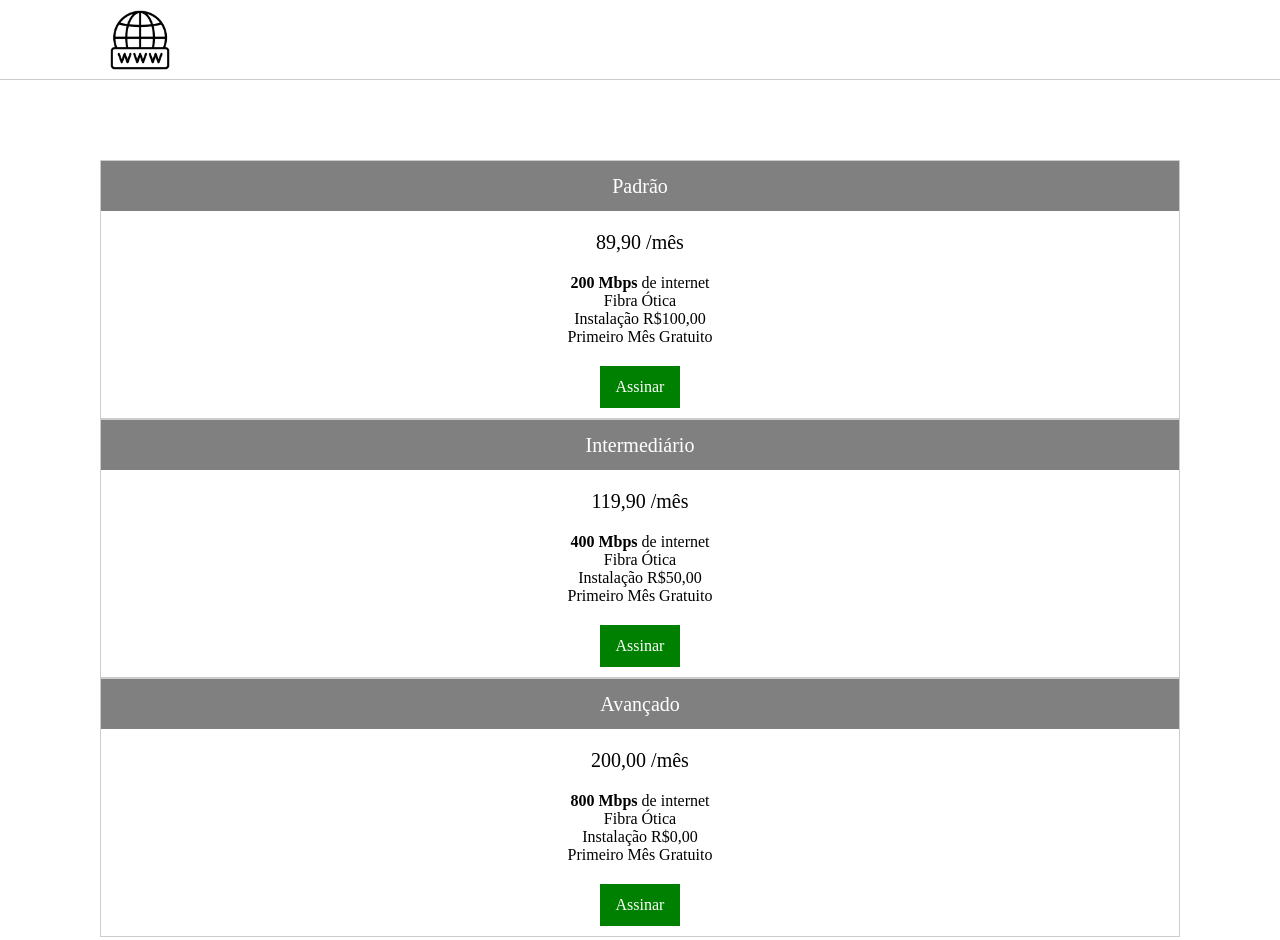
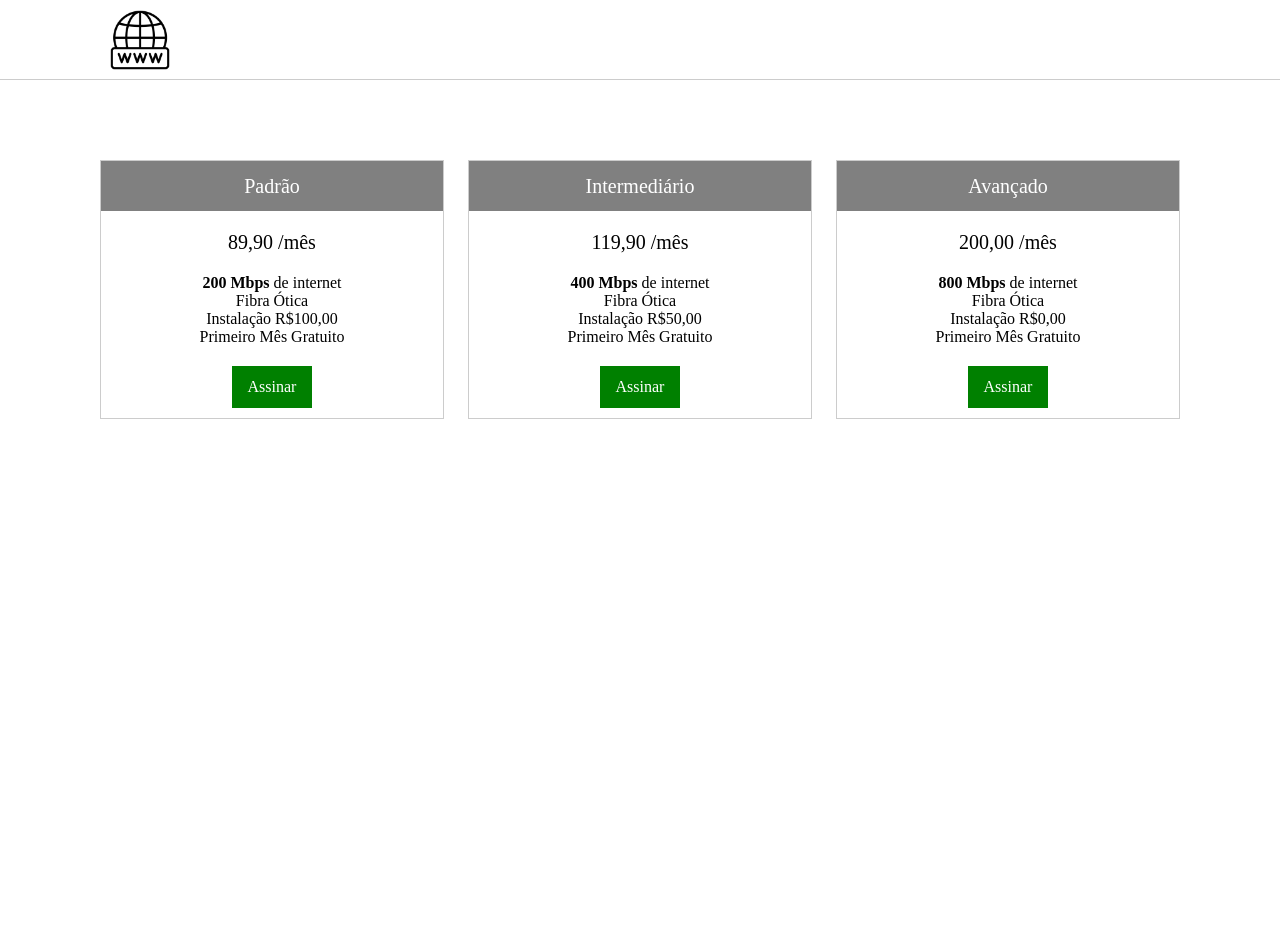
Before and after one commit to roni-info/projeto-html, a plain HTML site: page index.html in a window 1280 px wide. After the commit the page ends 800 px from the top, so only its background shows below. Drawn offline with Linux system fonts and the light colour scheme.

Commit message:
Alterações Boas práticas

```diff
--- /dev/null
+++ b/css/base.css
@@ -0,0 +1,22 @@
+*{
+    box-sizing: border-box;
+}
+body{
+    /*
+     Posicionamento
+     Display e Box Model
+    */
+    margin: 0;
+
+    /*
+        Cores
+    */
+
+    /*
+        Texto
+    */
+
+    /*
+        Outros
+    */
+}
--- /dev/null
+++ b/css/componentes.css
@@ -0,0 +1,65 @@
+.container{
+    width: 100%;
+    padding-left: 30px;
+    padding-right: 30px;
+    margin: 0 auto;
+}
+
+.plano{
+    padding: 10px;
+
+    border: 1px solid #ccc;
+}
+
+.plano:last-child{
+    margin-right: 0;
+}
+.plano__cabecalho{
+    margin: -10px;
+    margin-bottom: 0px;
+
+    background-color: gray;
+    color: #fff;
+
+    font-size: 20px;
+    text-align: center;
+    line-height: 2.5;
+    font-weight: normal;
+}
+
+.plano__preco{
+    margin: 20px 0;
+
+    font-size: 20px;
+    text-align: center;
+}
+
+.plano__caracteristicas{
+    margin: 20px 0;
+    padding: 0;
+
+    list-style: none;
+}
+
+.plano__caracteristicas > li{
+    text-align: center;
+}
+
+.plano__rodape{
+    text-align: center;
+}
+
+
+.botao--assinar{
+    display: inline-block;
+    padding: 12px 16px;
+
+    background-color: green;
+    color: #fff;
+
+    text-decoration: none;
+}
+
+.botao--assinar:hover, .botao--assinar:focus{
+    background-color: red;
+}
--- a/css/estilo.css
+++ /dev/null
@@ -1,79 +0,0 @@
-*{
-    box-sizing: border-box;
-}
-body{
-    margin: 0;
-}
-header{
-    height: 80px;
-    border-bottom: 1px solid #ccc;
-
-}
-
-.container{
-    width: 100%;
-    padding-left: 30px;
-    padding-right: 30px;
-    margin: 0 auto;
-}
-
-article{
-    padding: 10px;
-    border: 1px solid #ccc;
-}
-
-article:last-child{
-    margin-right: 0;
-}
-article > h2{
-    background-color: gray;
-    color: #fff;
-    text-align: center;
-    line-height: 2.5;
-    margin: -10px;
-    margin-bottom: 0px;
-    font-weight: normal;
-    font-size: 20px;
-}
-
-article > div{
-    text-align: center;
-    font-size: 20px;
-    margin: 20px 0;
-}
-
-article > ul{
-    list-style: none;
-    padding: 0;
-    margin: 20px 0;
-}
-
-article > ul > li{
-    text-align: center;
-}
-
-article > footer{
-    text-align: center;
-}
-
-#planos{
-    padding: 80px 0;
-}
-
-#planos::after{
-    content: "";
-    display: block;
-    clear: both;
-}
-
-.botao{
-    background-color: green;
-    display: inline-block;
-    color: #fff;
-    padding: 12px 16px;
-    text-decoration: none;
-}
-
-.botao:hover, .botao:focus{
-    background-color: red;
-}
--- /dev/null
+++ b/css/layout.css
@@ -0,0 +1,16 @@
+.layout-cabecalho{
+    height: 80px;
+    border-bottom: 1px solid #ccc;
+}
+
+.layout-planos{
+    padding: 80px 0;
+}
+
+/* Com o sistema de grid não precisa mais utilizar o clear
+#planos::after{
+    content: "";
+    display: block;
+    clear: both;
+}
+*/
--- a/index.html
+++ b/index.html
@@ -5,57 +5,67 @@
     <meta charset="UTF-8">
     <title>Projeto Curso FrontEnd Essential</title>
     <link rel="stylesheet" href="css/bootstrap-grid.min.css">
-    <link rel="stylesheet" href="css/estilo.css">
+    <link rel="stylesheet" href="css/base.css">
+    <link rel="stylesheet" href="css/layout.css">
+    <link rel="stylesheet" href="css/componentes.css">
 </head>
 
 <body>
-    <header>
+    <header class="layout-cabecalho">
         <div class="container">
             <img src="img/cabecalho.png" width="80" height="80" alt="www">
         </div>
     </header>
 
-    <div id="planos">
+    <div class="layout-planos">
         <div class="container">
-            <article>
-                <h2>Padrão</h2>
-                <div>89,90 /mês</div>
-                <ul>
+            <div class="row">
+                <div class="col-sm-4">
+                    <article class="plano">
+                        <h2 class="plano__cabecalho">Padrão</h2>
+                        <div class="plano__preco">89,90 /mês</div>
+                        <ul class="plano__caracteristicas">
                             <li><strong>200 Mbps</strong> de internet</li>
                             <li>Fibra Ótica</li>
                             <li>Instalação R$100,00</li>
                             <li>Primeiro Mês Gratuito</li>
                         </ul>
-                <footer>
-                    <a class="botao" href="assine.html">Assinar</a>
+                        <footer class="plano__rodape">
+                            <a class="botao--assinar" href="assine.html">Assinar</a>
                         </footer>
                     </article>
-            <article>
-                <h2>Intermediário</h2>
-                <div>119,90 /mês</div>
-                <ul>
+                </div>
+                <div class="col-sm-4">
+                    <article class="plano">
+                        <h2 class="plano__cabecalho">Intermediário</h2>
+                        <div class="plano__preco">119,90 /mês</div>
+                        <ul class="plano__caracteristicas">
                             <li><strong>400 Mbps</strong> de internet</li>
                             <li>Fibra Ótica</li>
                             <li>Instalação R$50,00</li>
                             <li>Primeiro Mês Gratuito</li>
                         </ul>
-                <footer>
-                    <a class="botao" href="assine.html">Assinar</a>
+                        <footer class="plano__rodape">
+                            <a class="botao--assinar" href="assine.html">Assinar</a>
                         </footer>
                     </article>
-            <article style="margin-right: 0 ">
-                <h2>Avançado</h2>
-                <div>200,00 /mês</div>
-                <ul>
+                </div>
+                <div class="col-sm-4">
+                    <article class="plano">
+                        <h2 class="plano__cabecalho">Avançado</h2>
+                        <div class="plano__preco">200,00 /mês</div>
+                        <ul class="plano__caracteristicas">
                             <li><strong>800 Mbps</strong> de internet</li>
                             <li>Fibra Ótica</li>
                             <li>Instalação R$0,00</li>
                             <li>Primeiro Mês Gratuito</li>
                         </ul>
-                <footer>
-                    <a class="botao" href="assine.html">Assinar</a>
+                        <footer class="plano__rodape">
+                            <a class="botao--assinar" href="assine.html">Assinar</a>
                         </footer>
                     </article>
+                </div>
+            </div>
         </div>
     </div>
 
```
Also changed, not shown: css/estilo-medida.css (+23 -0 lines), exemploem-rem.html (+5 -0 lines). Lines whose indentation alone changed are shown as unchanged.
